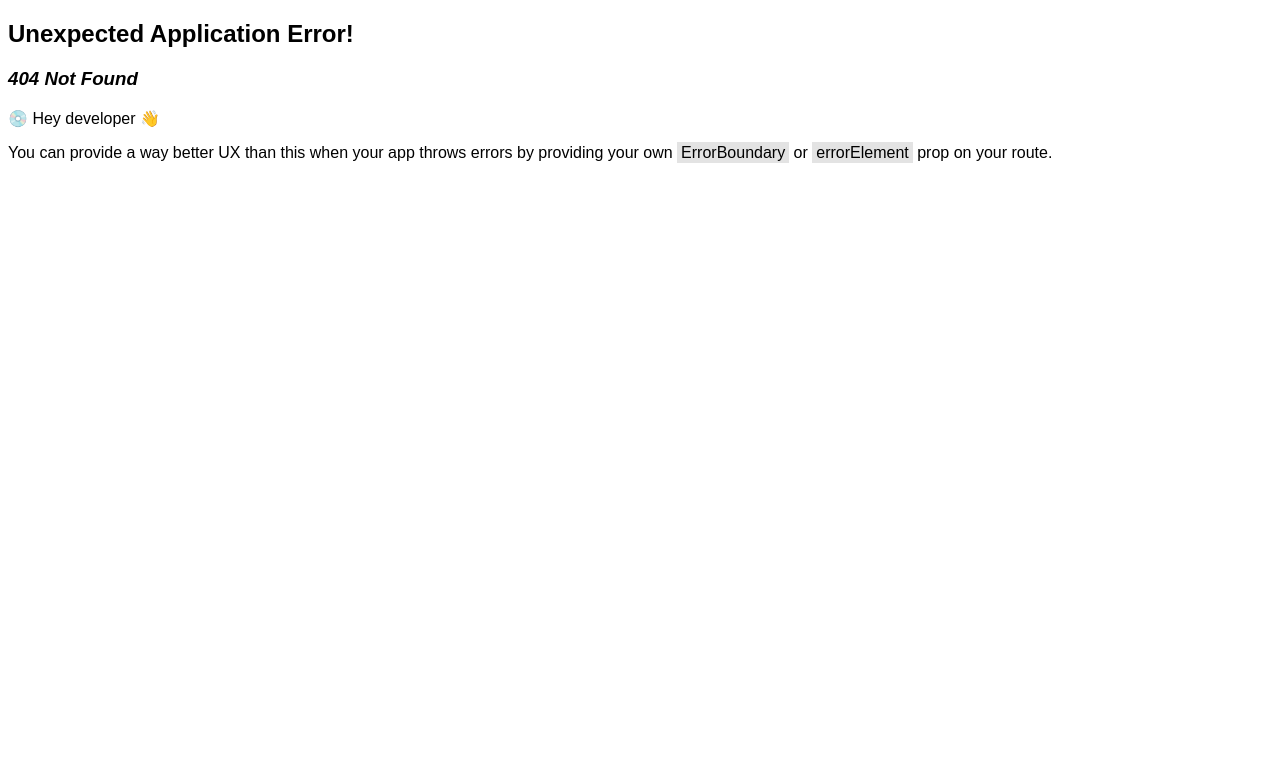
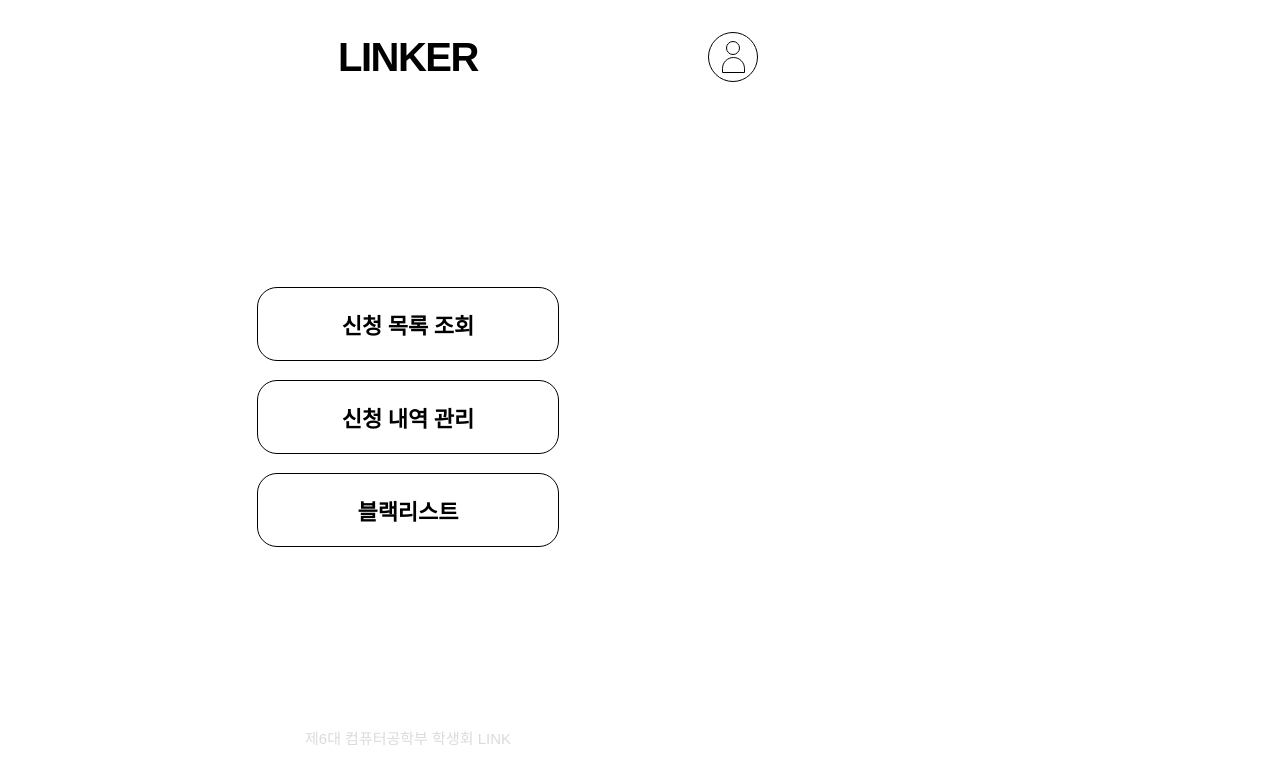
Before and after one commit to KU-CSE-LINK/Linker-Frontend, a React (Vite) app: page /adminmain in a window 1280 px wide. Before the commit this address had no page. Shown: the top 784 px of the page. Built offline with nearby package versions, Linux system fonts and the light colour scheme; a web font is replaced by a local one.

Commit message:
[feat] Admin main page 구현 완료

```diff
--- /dev/null
+++ b/src/pages/Admin/AdminMain/AdminMain.jsx
@@ -0,0 +1,18 @@
+import { Container, SubContainer } from './AdminMain.styles';
+import Header from '../../../components/header/Header.jsx';
+import Footer from '../../../components/footer/footer';
+import MenuBtn from '../../../components/btn/MenuBtn';
+
+export default function AdminMain() {
+  return (
+    <Container>
+      <Header />
+      <SubContainer>
+        <MenuBtn>신청 목록 조회</MenuBtn>
+        <MenuBtn>신청 내역 관리</MenuBtn>
+        <MenuBtn>블랙리스트</MenuBtn>
+      </SubContainer>
+      <Footer />
+    </Container>
+  );
+}
--- /dev/null
+++ b/src/pages/Admin/AdminMain/AdminMain.styles.jsx
@@ -0,0 +1,17 @@
+import styled from 'styled-components';
+
+export const Container = styled.div`
+  display: flex;
+  flex-direction: column;
+  width: 800px;
+  padding: 0 50px;
+  gap: 180px;
+  box-sizing: border-box;
+`;
+export const SubContainer = styled.div`
+  display: flex;
+  flex-direction: column;
+  justify-content: center;
+  align-items: center;
+  gap: 19px;
+`;
--- a/src/router/Router.jsx
+++ b/src/router/Router.jsx
@@ -2,6 +2,7 @@ import { createBrowserRouter, RouterProvider } from 'react-router-dom';
 import Main from '../pages/Main';
 import Rental from '../pages/rental/Rental';
 import Available from '../pages/available-equipment/AvailableEquipment';
+import AdminMain from '../pages/Admin/AdminMain/AdminMain';
 const Router = () => {
   const router = createBrowserRouter([
     {
@@ -13,6 +14,10 @@ const Router = () => {
       element: <Available />,
     },
     {
+      path: '/adminmain',
+      element: <AdminMain />,
+    },
+    {
       path: '/rental',
       element: <Rental />,
     },
```
